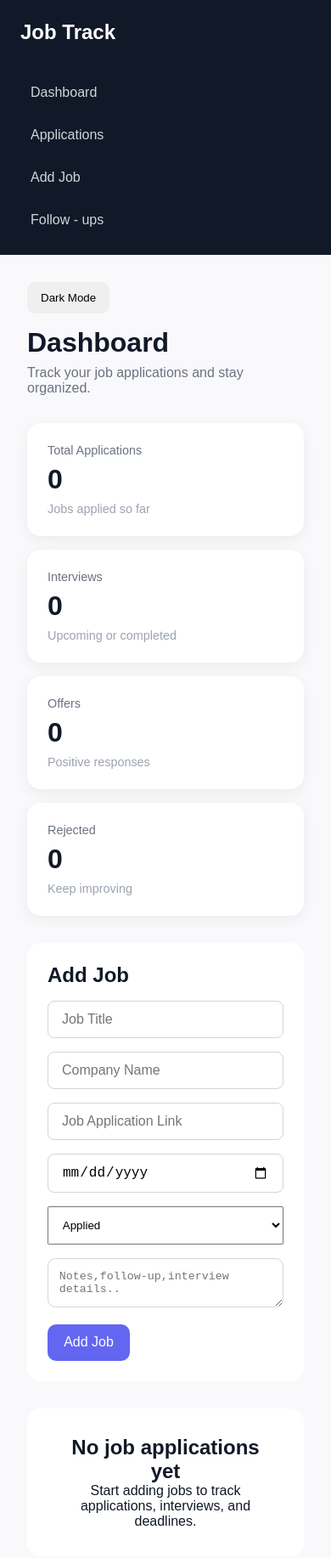
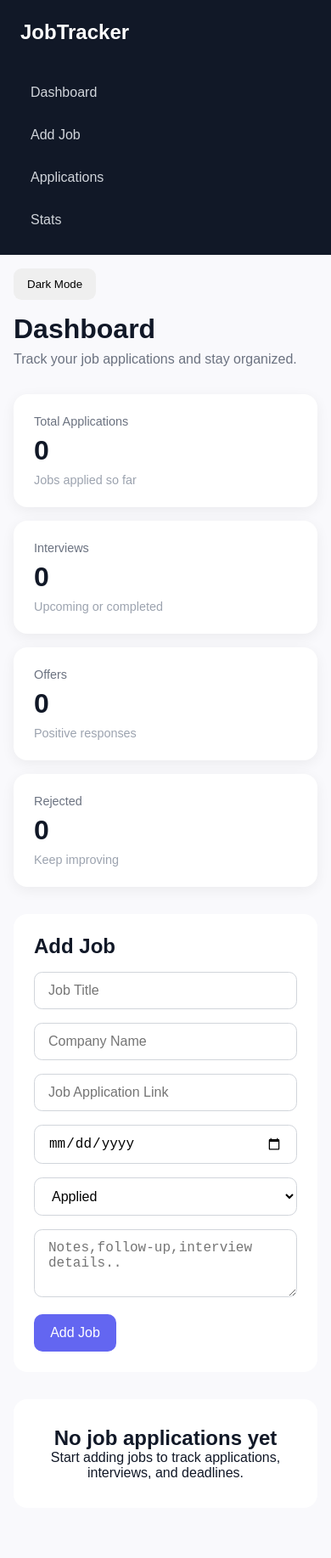
Before and after one commit to Ujjwal-Darnal/Job-Tracker-App, a React (Vite) app: page / in a window 390 px wide. Shown: the top 1834 px of the page at 85% size. Built offline with nearby package versions, Linux system fonts and the light colour scheme.

Commit message:
Enhance dashboard UI, job cards, and sidebar navigation

```diff
--- a/src/App.css
+++ b/src/App.css
@@ -2,6 +2,9 @@
   margin: 0;
   padding: 0;
   box-sizing: border-box;
+}
+html {
+  scroll-behavior: smooth;
 }
 
 body {
@@ -40,7 +43,6 @@ body {
   padding: 0.5rem 0.75rem;
   border-radius: 0.375rem;
   transition: background-color 0.2s;
-
 }
 
 .nav-menu a:hover {
@@ -95,26 +97,6 @@ body {
   font-size: 0.9rem;
 }
 
-@media (max-width:900px) {
-  .stats-grid {
-    grid-template-columns: repeat(2, 1fr);
-  }
-}
-
-@media (max-width:600px) {
-  .app-layout {
-    flex-direction: column;
-  }
-
-  .sidebar {
-    width: 100%;
-  }
-
-  .stats-grid {
-    grid-template-columns: 1fr;
-  }
-}
-
 /* ===================Job Form ============= */
 .job-form {
   margin-top: 2rem;
@@ -127,19 +109,29 @@ body {
   margin-bottom: 1rem;
 }
 
-.job-form input {
+.job-form input,
+.job-form select,
+.job-form textarea {
   width: 100%;
   padding: 0.75rem 1rem;
   margin-bottom: 1rem;
   border: 1px solid #d1d5db;
-  border-radius: 0.5rem;
+  border-radius: 0.6rem;
   font-size: 1rem;
   outline: none;
+  background: white;
 }
 
-.job-form input:focus {
+.job-form textarea {
+  resize: vertical;
+  min-height: 5rem;
+}
+
+.job-form input:focus,
+.job-form select:focus,
+.job-form textarea:focus {
   border-color: #6366f1;
-  box-shadow: 0 0 0 3px rgba(99, 102, 241, 0.1);
+  box-shadow: 0 0 0 3px rgba(99, 102, 241, 0.12);
 }
 
 .job-form button {
@@ -157,52 +149,112 @@ body {
   background-color: #4f46e5;
 }
 
-.job-form select{
-  width: 100%;
-  padding: 0.8rem;
+/* ==========================Joblist=============== */
+.job-list {
+  margin-top: 2rem;
+}
+
+.job-list h2 {
   margin-bottom: 1rem;
 }
 
-.job-form textarea {
-  width: 100%;
-  padding: 0.8rem;
+.job-card {
+  background: white;
+  padding: 1.4rem;
+  border-radius: 1rem;
   margin-bottom: 1rem;
+  border: 1px solid #eef0f4;
+  box-shadow: 0 4px 12px rgba(0, 0, 0, 0.05);
+}
+
+.job-info h3 {
+  font-size: 1.3rem;
+  margin-bottom: 0.3rem;
+  color: #111827;
+}
+
+.company-name {
+  color: #4b5563;
+  font-weight: 500;
+  margin-bottom: 0.4rem;
+}
+
+.job-notes,
+.deadline {
+  color: #6b7280;
+  margin-top: 0.4rem;
+  line-height: 1.4;
+}
+
+.job-link {
+  display: inline-block;
+  margin-top: 0.5rem;
+  color: #4f46e5;
+  font-weight: 600;
+  text-decoration: none;
+}
+
+.job-link:hover {
+  text-decoration: underline;
+}
+
+/* ========================== Job Actions ========================== */
+.job-actions {
+  display: flex;
+  align-items: center;
+  gap: 0.7rem;
+  flex-wrap: wrap;
+  margin-top: 1rem;
+}
+
+.status-select {
+  padding: 0.45rem 0.7rem;
   border: 1px solid #d1d5db;
   border-radius: 0.6rem;
-  resize: vertical;
+  background: white;
+  font-size: 0.95rem;
 }
 
-/* ==========================Joblist=============== */
-.job-list{
-  margin-top: 2rem;
-}
-.job-card{
-  background: white;
-  padding: 1rem;
-  border-radius: 1rem;
-  margin-bottom: 1rem;
-
-}
-.edit-button,
-.delete-button{
-  margin-top: 1rem;
-  margin-right: 0.5rem;
-  padding: 0.7rem 1rem;
-  border: none;
+.edit-fields input {
+  width: 100%;
+  padding: 0.75rem 1rem;
+  margin-bottom: 0.8rem;
+  border: 1px solid #d1d5db;
   border-radius: 0.6rem;
-  cursor: pointer;
+  font-size: 1rem;
 }
 
-.edit-button{
-  background-color: #e0f2fe;
+/* ========================== Buttons ========================== */
+.edit-button,
+.delete-button {
+  margin-top: 0;
+  padding: 0.65rem 1rem;
+  border: none;
+  border-radius: 0.7rem;
+  cursor: pointer;
+  font-size: 0.95rem;
+  font-weight: 500;
 }
 
-.delete-button{
+.edit-button {
+  background-color: #e0f2fe;
+  color: #075985;
+}
+
+.edit-button:hover {
+  background-color: #bae6fd;
+}
+
+.delete-button {
   background-color: #fee2e2;
+  color: #991b1b;
+}
+
+.delete-button:hover {
+  background-color: #fecaca;
 }
 
 /* ============== Search Bar=========== */
-
 .search-bar {
   margin: 1rem 0;
 }
@@ -221,20 +273,23 @@ body {
   box-shadow: 0 0 0 3px rgba(99, 102, 241, 0.1);
 }
 
-/* =================== App.jsx ========== */
-.job-controls{
+/* =================== App.jsx Controls ========== */
+.job-controls {
   display: flex;
   gap: 1rem;
   margin: 2rem 0;
   flex-wrap: wrap;
 }
+
 .job-controls input,
-.job-controls select{
+.job-controls select {
   padding: 0.8rem 1rem;
   border: 1px solid #d1d5db;
   border-radius: 0.7rem;
   background: white;
+  font-size: 1rem;
 }
+
 .theme-toggle {
   padding: 0.7rem 1rem;
   border: none;
@@ -243,6 +298,45 @@ body {
   margin-bottom: 1rem;
 }
 
+/* ================= Empty Dashboard ========== */
+.empty-dashboard {
+  background: white;
+  padding: 2rem;
+  border-radius: 1rem;
+  margin: 2rem 0;
+  text-align: center;
+}
+
+/* ================= Status Badge =========== */
+.status-badge {
+  display: inline-block;
+  padding: 0.4rem 0.8rem;
+  border-radius: 999px;
+  font-size: 0.85rem;
+  font-weight: 600;
+}
+
+.applied {
+  background: #dbeafe;
+  color: #1d4ed8;
+}
+
+.interview {
+  background: #fef3c7;
+  color: #92400e;
+}
+
+.offer {
+  background: #dcfce7;
+  color: #166534;
+}
+
+.rejected {
+  background: #fee2e2;
+  color: #991b1b;
+}
+
+/* ================= Dark Mode =========== */
 .dark {
   background-color: #111827;
   color: #f9fafb;
@@ -254,14 +348,16 @@ body {
 
 .dark .stat-card,
 .dark .job-form,
-.dark .job-card {
+.dark .job-card,
+.dark .empty-dashboard {
   background-color: #1f2937;
   color: #f9fafb;
 }
 
 .dark input,
 .dark select,
-.dark textarea {
+.dark textarea,
+.dark .status-select {
   background-color: #374151;
   color: #f9fafb;
   border: 1px solid #4b5563;
@@ -269,43 +365,51 @@ body {
 
 .dark .page-header p,
 .dark .stat-title,
-.dark .stat-description {
+.dark .stat-description,
+.dark .company-name,
+.dark .job-notes,
+.dark .deadline {
   color: #d1d5db;
 }
 
-.empty-dashboard {
-  background: white;
-  padding: 2rem;
-  border-radius: 1rem;
-  margin: 2rem 0;
-  text-align: center;
+.dark .job-info h3 {
+  color: #f9fafb;
 }
 
-.dark .empty-dashboard {
-  background-color: #1f2937;
+.dark .job-link {
+  color: #818cf8;
 }
 
-/* ================= Status Badge =========== */
-.status-badge {
-  display: inline-block;
-  padding: 0.35rem 0.7rem;
-  border-radius: 999px;
-  font-size: 0.85rem;
-  margin-bottom: 0.7rem;
+/* ================= Responsive =========== */
+@media (max-width: 900px) {
+  .stats-grid {
+    grid-template-columns: repeat(2, 1fr);
+  }
 }
 
-.applied {
-  background: #dbeafe;
+@media (max-width: 600px) {
+  .app-layout {
+    flex-direction: column;
   }
 
-.interview {
-  background: #fef3c7;
+  .sidebar {
+    width: 100%;
   }
 
-.offer {
-  background: #dcfce7;
+  .main-content {
+    padding: 1rem;
   }
 
-.rejected {
-  background: #fee2e2;
+  .stats-grid {
+    grid-template-columns: 1fr;
   }
+
+  .job-controls {
+    flex-direction: column;
+  }
+
+  .job-controls input,
+  .job-controls select {
+    width: 100%;
+  }
+}
--- a/src/App.jsx
+++ b/src/App.jsx
@@ -12,39 +12,36 @@ function App() {
   });
 
   const [searchJob, setSearchJob] = useState("");
-
   const [statusFilter, setStatusFilter] = useState("All");
-
   const [sortOrder, setSortOrder] = useState("latest");
 
-  const [darkMode, setDarkMode] = useState(()=>{
+  const [darkMode, setDarkMode] = useState(() => {
     const savedTheme = localStorage.getItem("darkMode");
     return savedTheme === "true";
-  })
+  });
 
-  // =====function to add job======//
+  // ===== Function to add job =====
   const addJob = (newJob) => {
     setJobs([...jobs, newJob]);
   };
 
-  // ========= function to delete job =======//
+  // ===== Function to delete job =====
   const deleteJob = (idToDelete) => {
     const updatedJobs = jobs.filter((job) => job.id !== idToDelete);
     setJobs(updatedJobs);
   };
 
-  //============= save to local Storage =======//
+  // ===== Save jobs to localStorage =====
   useEffect(() => {
     localStorage.setItem("jobs", JSON.stringify(jobs));
   }, [jobs]);
 
-  //====== save dark theme even after refresh====//
-  useEffect(()=>{
-    localStorage.setItem("darkMode",darkMode);
-  },[darkMode]);
+  // ===== Save dark mode to localStorage =====
+  useEffect(() => {
+    localStorage.setItem("darkMode", darkMode);
+  }, [darkMode]);
 
-
-  //========== function to filtered Job=====//
+  // ===== Filter jobs by search and status =====
   const filteredJobs = jobs.filter((job) => {
     const matchesSearch =
       job.jobTitle.toLowerCase().includes(searchJob.toLowerCase()) ||
@@ -56,22 +53,21 @@ function App() {
     return matchesSearch && matchesStatus;
   });
 
+  // ===== Sort jobs by deadline =====
   const sortedJobs = [...filteredJobs].sort((a, b) => {
     if (sortOrder === "latest") {
       return new Date(b.deadline) - new Date(a.deadline);
     }
+
     return new Date(a.deadline) - new Date(b.deadline);
   });
 
   const totalApplications = jobs.length;
   const interviews = jobs.filter((job) => job.status === "Interview").length;
-
   const offers = jobs.filter((job) => job.status === "Offer").length;
-
   const rejected = jobs.filter((job) => job.status === "Rejected").length;
 
-  // ================= update job statues directly from the list========//
-
+  // ===== Update job status directly from the list =====
   const updateJobStatus = (idToUpdate, newStatus) => {
     const updatedJobs = jobs.map((job) => {
       if (job.id === idToUpdate) {
@@ -80,20 +76,23 @@ function App() {
           status: newStatus,
         };
       }
+
       return job;
     });
+
     setJobs(updatedJobs);
   };
 
-  //================== update job ===========//
-
+  // ===== Update full job =====
   const updateJob = (idToUpdate, updatedJob) => {
     const updatedJobs = jobs.map((job) => {
       if (job.id === idToUpdate) {
         return updatedJob;
       }
+
       return job;
     });
+
     setJobs(updatedJobs);
   };
 
@@ -108,12 +107,13 @@ function App() {
         >
           {darkMode ? "Light Mode" : "Dark Mode"}
         </button>
-        <div className="page-header">
+
+        <div id="dashboard" className="page-header">
           <h1>Dashboard</h1>
           <p>Track your job applications and stay organized.</p>
         </div>
 
-        <section className="stats-grid">
+        <section id="stats" className="stats-grid">
           <StatCard
             title="Total Applications"
             value={totalApplications}
@@ -124,19 +124,30 @@ function App() {
             value={interviews}
             description="Upcoming or completed"
           />
-          <StatCard title="Offers" value={offers} description="Positive responses" />
+          <StatCard
+            title="Offers"
+            value={offers}
+            description="Positive responses"
+          />
           <StatCard
             title="Rejected"
             value={rejected}
             description="Keep improving"
           />
         </section>
+
+        <section id="add-job">
           <JobForm addJob={addJob} />
+        </section>
 
+        <section id="applications">
           {jobs.length === 0 ? (
             <div className="empty-dashboard">
               <h2>No job applications yet</h2>
-    <p>Start adding jobs to track applications, interviews, and deadlines.</p>
+              <p>
+                Start adding jobs to track applications, interviews, and
+                deadlines.
+              </p>
             </div>
           ) : (
             <>
@@ -176,6 +187,7 @@ function App() {
               />
             </>
           )}
+        </section>
       </main>
     </div>
   );
--- a/src/components/Sidebar.jsx
+++ b/src/components/Sidebar.jsx
@@ -1,16 +1,16 @@
-function Sidebar(){
-    return (
-        <aside className="sidebar">
-            <h2 className="logo">Job Track</h2>
+function Sidebar() {
+  return (
+    <aside className="sidebar">
+      <h2 className="logo">JobTracker</h2>
 
-            <nav className="nav-menu">
-                <a href="#">Dashboard</a>
-                <a href="#">Applications</a>
-                <a href="#">Add Job</a>
-                <a href="#">Follow - ups</a>
+      <nav className="nav-menu">
+        <a href="#dashboard">Dashboard</a>
+        <a href="#add-job">Add Job</a>
+        <a href="#applications">Applications</a>
+        <a href="#stats">Stats</a>
+      </nav>
+    </aside>
+  );
+}
 
-            </nav>
-        </aside>
-    )
-}
 export default Sidebar;
--- a/src/components/StatusBadge.jsx
+++ b/src/components/StatusBadge.jsx
@@ -1,6 +1,6 @@
 function StatusBadge({status}){
     return(
-        <span className="{`status-badge ${status.toLowerCase()}`}">
+      <span className={`status-badge ${status.toLowerCase()}`}>
             {status}
         </span>
     );
```
Also changed, not shown: src/components/JobList.jsx (+31 -12 lines). Lines whose indentation alone changed are shown as unchanged.
